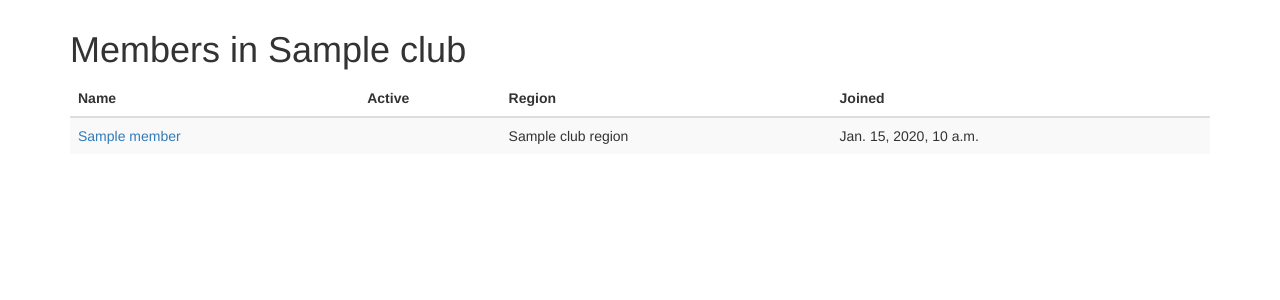
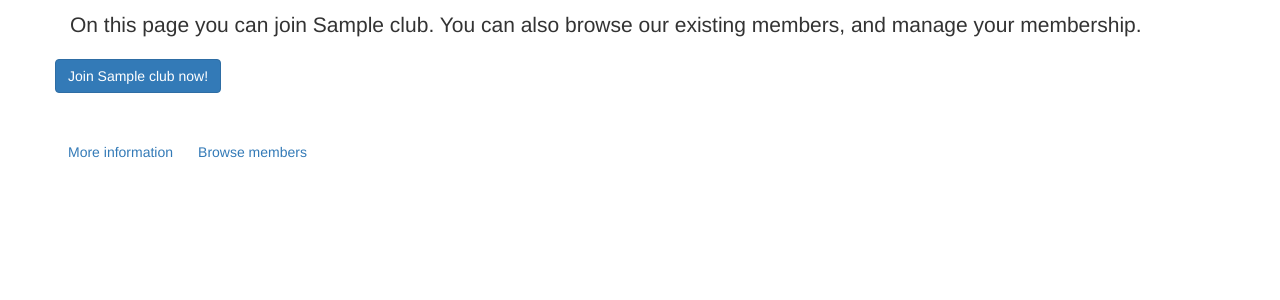
Before and after one commit to jonejone/clubmembers, a Django app: template clubmembers/frontend/templates/club/index.html in a window 1280 px wide. Shown: the part 50-350 px from the top of the page. Run offline with Django 3.2, Linux system fonts and the light colour scheme; the template is opened without the code that fills it: most values are stand-ins (such as "Sample title", 1, 10 or a date in 2020); some libraries are stand-ins or nearby versions.

Commit message:
Improved information flow

```diff
--- a/clubmembers/clubs/urls.py
+++ b/clubmembers/clubs/urls.py
@@ -5,10 +5,12 @@ admin.autodiscover()
 urlpatterns = patterns('clubmembers.frontend.club_views',
     url(r'^$', 'index', name='club-index'),
     url(r'^register/$', 'register', name='club-register'),
-    url(r'^member/(?P<member_id>\d+)/$', 'member', name='club-member'),
-    url(r'^member/(?P<member_id>\d+)/edit/$', 'member_edit', name='club-member-edit'),
+    url(r'^members/$', 'members', name='club-members'),
+    url(r'^members/(?P<member_id>\d+)/$', 'member', name='club-member'),
+    url(r'^members/(?P<member_id>\d+)/edit/$', 'member_edit', name='club-member-edit'),
 
     url(r'^accounts/members/', 'account_members', name='club-account-members'),
+    url(r'^accounts/profile/', 'account_profile', name='club-account-profile'),
     url(r'^accounts/', include('clubmembers.frontend.registration_urls')),
 )
 
--- a/clubmembers/frontend/static/clubmembers/css/clubmembers.css
+++ b/clubmembers/frontend/static/clubmembers/css/clubmembers.css
@@ -7,3 +7,7 @@
 .container .member-payments-table {
     width: 450px;
 }
+
+.join-now-button-row {
+    margin-bottom: 3em;
+}
--- a/clubmembers/frontend/templates/club/base.html
+++ b/clubmembers/frontend/templates/club/base.html
@@ -26,14 +26,14 @@
               <a class="brand" href="{% url "club-index" %}">{{ club.name }}</a>
               <div class="nav-collapse collapse">
                 <ul class="nav">
-                  <li><a href="{% url "club-index" %}">{% trans "Members" %}</a></li>
-                  <li><a href="{% url "club-register" %}">{% trans "Register new member" %}</a></li>
+                  <li><a href="{% url "club-register" %}">{% trans "Join now!" %}</a></li>
+                  <li><a href="{% url "club-members" %}">{% trans "Browse members" %}</a></li>
                 </ul>
 
                 <ul class="nav pull-right">
                   <li class="dropdown">
                     <a class="dropdown-toggle" data-toggle="dropdown" href="#">
-                        {% trans "My account" %}
+                        {% trans "Administration" %}
                         <b class="caret"></b>
                     </a>
 
--- a/clubmembers/frontend/templates/club/index.html
+++ b/clubmembers/frontend/templates/club/index.html
@@ -2,37 +2,20 @@
 {% load i18n %}
 
 {% block content %}
+<p class="lead">
+{% blocktrans with name=club.name %}On this page you can join {{ name }}. You can also browse our existing members, and manage your membership.{% endblocktrans %}
+</p>
 
-<h1>
-    {% blocktrans with name=club.name %}Members in {{ name }}{% endblocktrans %}
-</h1>
+<div class="row join-now-button-row">
+    <div class="btn-group span12">
+        <a class="btn btn-large btn-primary" href="{% url "club-register" %}">{% blocktrans with name=club.name %}Join {{ name }} now!{% endblocktrans %}</a>
+    </div>
+</div>
 
-<table class="table table-striped span8">
-    <thead>
-        <tr>
-            <th>{% trans "Name" %}</th>
-            <th>{% trans "Active" %}</th>
-            <th>{% trans "Region" %}</th>
-            <th>{% trans "Joined" %}</th>
-        </tr>
-    </thead>
-    <tbody>
-        {% for member in members %}
-        <tr>
-            <td>
-                <a href="{% url "club-member" member.id %}">{{ member.get_name }}</a>
-            </td>
-            <td>
-                {% if member.active %}
-                <i class="icon-ok"></i>
-                {% else %}
-                <i class="icon-remove"></i>
-                {% endif %}
-            </td>
-            <td>{{ member.club_region.name }}</td>
-            <td>{{ member.joined }}</td>
-        </tr>
-        {% endfor %}
-    </tbody>
-</table>
+<div class="row">
+    <div class="btn-group span12">
+        <a class="btn" href="#">{% trans "More information" %}</a>
+        <a class="btn" href="{% url "club-members" %}">{% trans "Browse members" %}</a>
+    </div>
+</div>
 {% endblock %}
--- a/clubmembers/members/forms.py
+++ b/clubmembers/members/forms.py
@@ -6,7 +6,7 @@ from datetime import datetime
 class RegisterMemberForm(ModelForm):
     class Meta:
         model = Member
-        exclude = ('club', 'added_by')
+        exclude = ('club', 'added_by', 'active', 'joined')
 
 
 class MemberPaymentForm(ModelForm):
--- a/clubmembers/members/models.py
+++ b/clubmembers/members/models.py
@@ -17,12 +17,14 @@ class Member(TimeStampedModel):
         verbose_name=_('Lastname'))
 
     email = models.EmailField(blank=True, null=True,
-        verbose_name=_('Email'))
+        verbose_name=_('Email'),
+        help_text=_('Needed if you want information by email.'))
 
     club_region = models.ForeignKey(ClubRegion,
         verbose_name=_("Region"))
 
     phonenumber = models.CharField(max_length=20,
+        help_text=_('Needed if you want information by SMS.'),
         blank=True, null=True, verbose_name=_('Phonenumber'))
 
     address_street = models.CharField(max_length=100,
@@ -48,6 +50,7 @@ class Member(TimeStampedModel):
         blank=True, null=True)
 
     birthdate = models.DateField(
+        help_text=_('Please use format: YYYY-MM-DD'),
         blank=True, null=True)
 
     class Meta:
```
Also changed, not shown: clubmembers/frontend/club_views.py (+15 -3 lines), clubmembers/frontend/templates/club/account/profile.html (added, +19 -0 lines), clubmembers/frontend/templates/club/members.html (added, +38 -0 lines), clubmembers/frontend/templates/club/register.html (+10 -1 lines).
